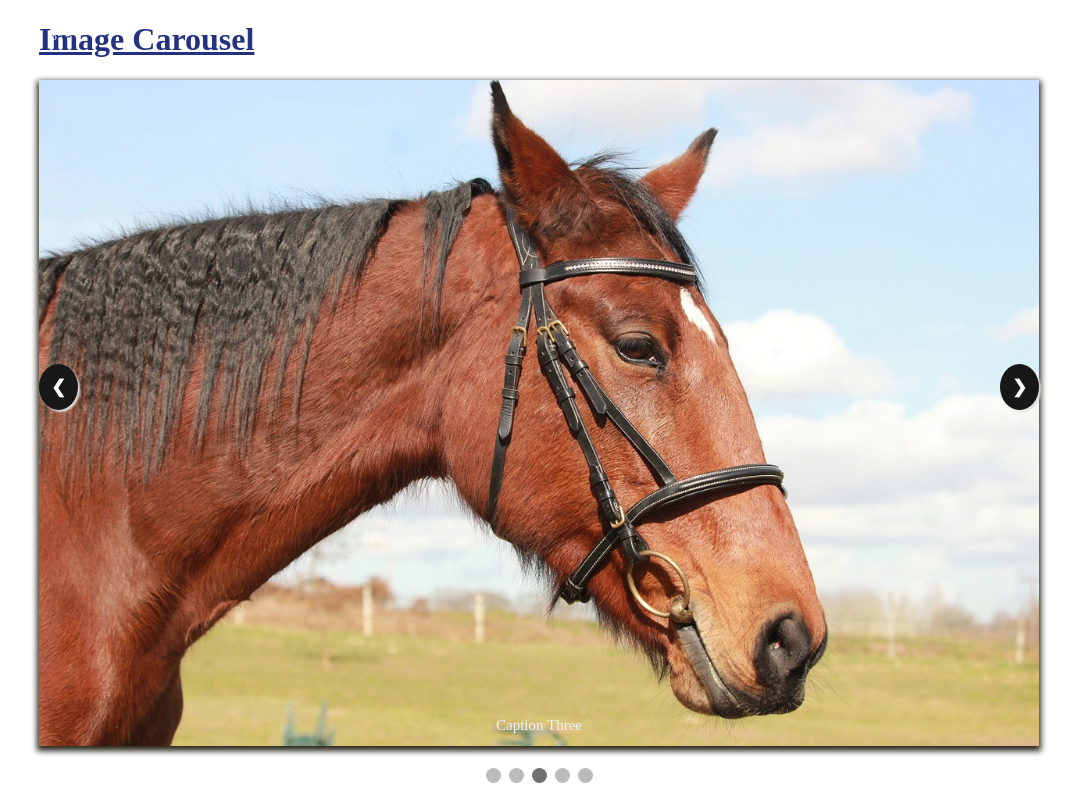
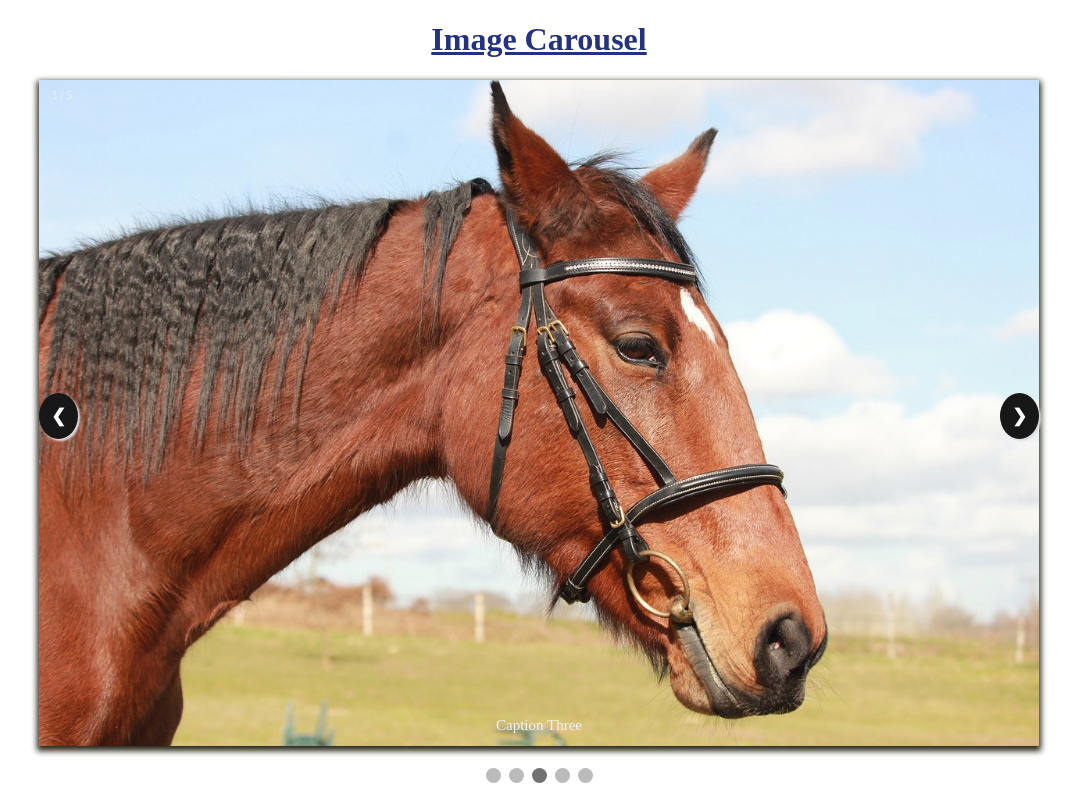
Before and after one commit to poonamk289/Image_Carousel, a plain HTML site: page index.html in a window 1280 px wide. Shown: the whole page, without its empty margins (101-1178 px from the left). Drawn offline with Linux system fonts and the light colour scheme.

Commit message:
Update index.html

```diff
--- a/index.html
+++ b/index.html
@@ -8,10 +8,10 @@
     <title>Document</title>
 </head>
 <body>
-
+    <h1 style="color: rgb(36, 50, 129);text-align: center;"><u>Image Carousel</u></h1>
     <!-- Slideshow container -->
 <div class="slideshow-container">
-    <h1 style="color: rgb(36, 50, 129);"><u>Image Carousel</u></h1>
+
     <!-- Full-width images with number and caption text -->
     <div class="mySlides fade">
       <div class="numbertext">1 / 5</div>
```
